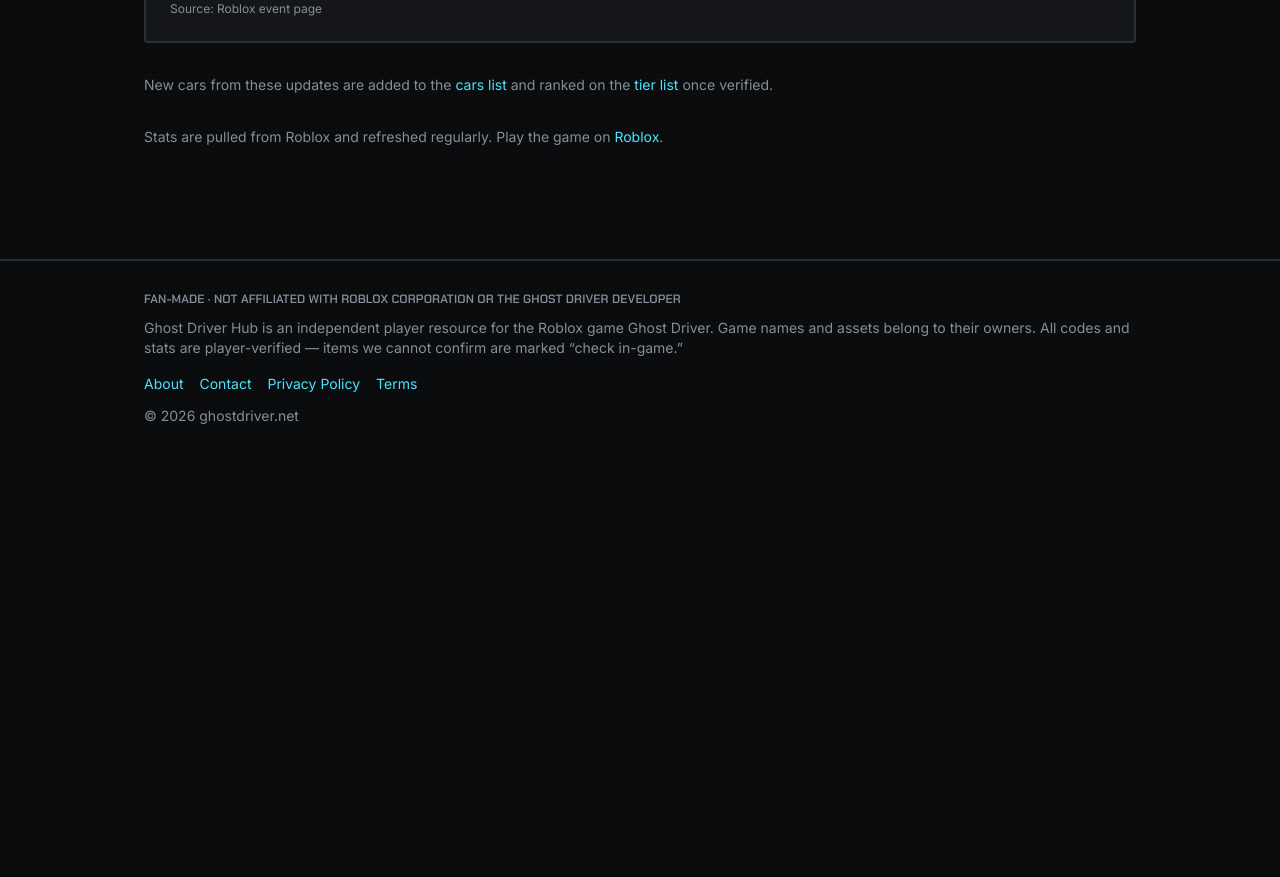
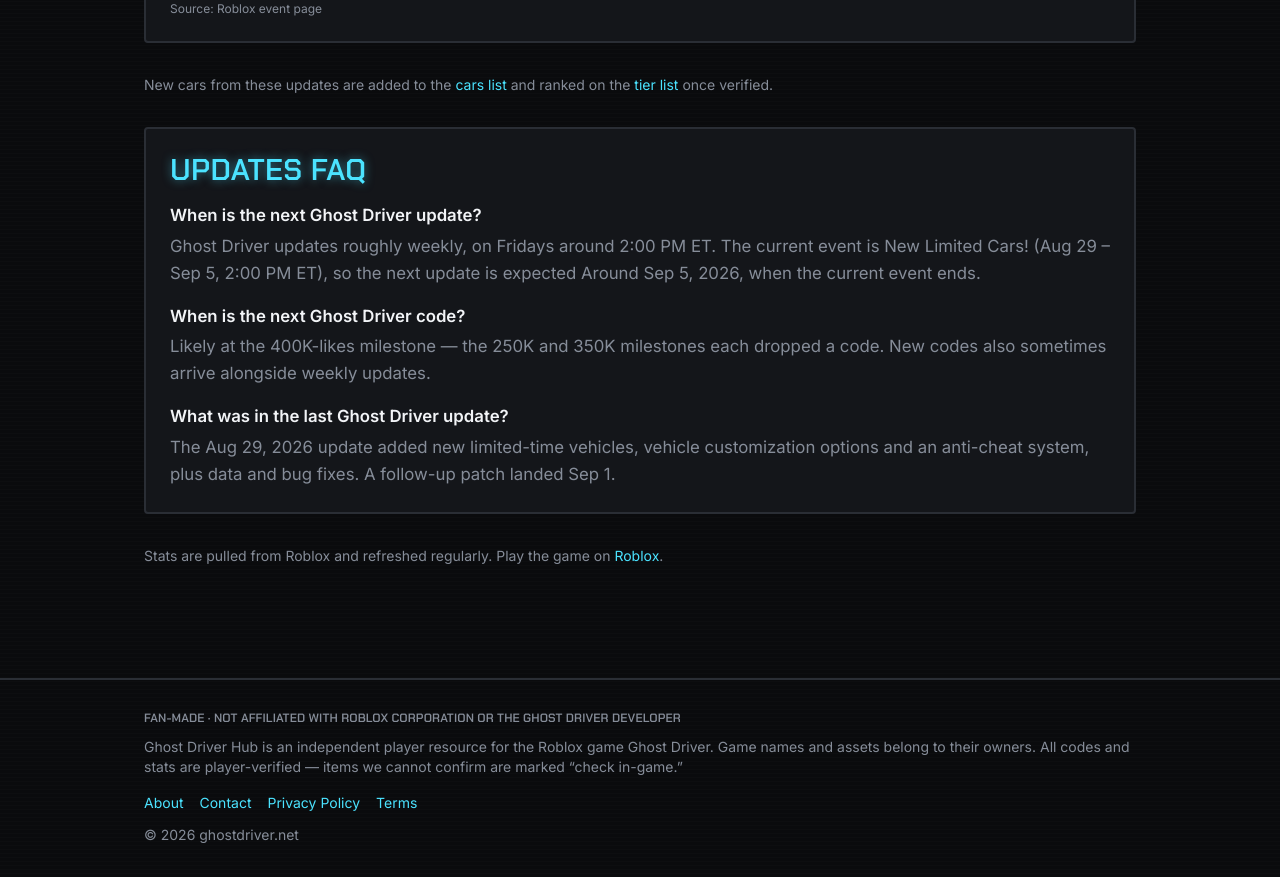
Before and after one commit to ken-fs/ghostdriver, a Next.js app: page /updates in a window 1280 px wide. Shown: the part 1420-2297 px from the top of the page. Before the commit the page ends 1878 px from the top, so only its background shows below. Built offline with nearby package versions, Linux system fonts and the light colour scheme.

Commit message:
feat(updates): FAQ 板块 + FAQPage schema，锁定 'when is the next update' 查询词

```diff
--- a/src/app/updates/page.tsx
+++ b/src/app/updates/page.tsx
@@ -16,6 +16,21 @@ export const metadata = buildMeta({
   path: "/updates/",
 });
 
+const UPDATES_FAQ = [
+  {
+    q: "When is the next Ghost Driver update?",
+    a: `Ghost Driver updates roughly weekly, on Fridays around 2:00 PM ET. The current event is ${UPDATE_CADENCE.currentEvent}, so the next update is expected ${UPDATE_CADENCE.nextExpected}`,
+  },
+  {
+    q: "When is the next Ghost Driver code?",
+    a: "Likely at the 400K-likes milestone — the 250K and 350K milestones each dropped a code. New codes also sometimes arrive alongside weekly updates.",
+  },
+  {
+    q: "What was in the last Ghost Driver update?",
+    a: "The Aug 29, 2026 update added new limited-time vehicles, vehicle customization options and an anti-cheat system, plus data and bug fixes. A follow-up patch landed Sep 1.",
+  },
+];
+
 const nf = new Intl.NumberFormat("en-US");
 const approval = Math.round(
   (GAME.traction.likes / (GAME.traction.likes + GAME.traction.dislikes)) * 1000,
@@ -29,8 +44,22 @@ const STATS = [
 ];
 
 export default function Updates() {
+  const faqLd = {
+    "@context": "https://schema.org",
+    "@type": "FAQPage",
+    mainEntity: UPDATES_FAQ.map((f) => ({
+      "@type": "Question",
+      name: f.q,
+      acceptedAnswer: { "@type": "Answer", text: f.a },
+    })),
+  };
+
   return (
     <div className="space-y-8">
+      <script
+        type="application/ld+json"
+        dangerouslySetInnerHTML={{ __html: JSON.stringify(faqLd) }}
+      />
       <header>
         <Marquee as="h1" color="hud" className="text-3xl sm:text-5xl">
           Updates &amp; Stats
@@ -99,6 +128,20 @@ export default function Updates() {
         and ranked on the <Link href="/tier-list/">tier list</Link> once verified.
       </p>
 
+      <HudPanel>
+        <Marquee color="hud" as="h2" className="text-xl">
+          Updates FAQ
+        </Marquee>
+        <dl className="mt-4 space-y-4">
+          {UPDATES_FAQ.map((f) => (
+            <div key={f.q}>
+              <dt className="font-semibold text-fg">{f.q}</dt>
+              <dd className="mt-1 text-dim">{f.a}</dd>
+            </div>
+          ))}
+        </dl>
+      </HudPanel>
+
       <p className="text-sm text-dim">
         Stats are pulled from Roblox and refreshed regularly. Play the game on{" "}
         <a href={SITE.robloxUrl} target="_blank" rel="noopener noreferrer">
```
